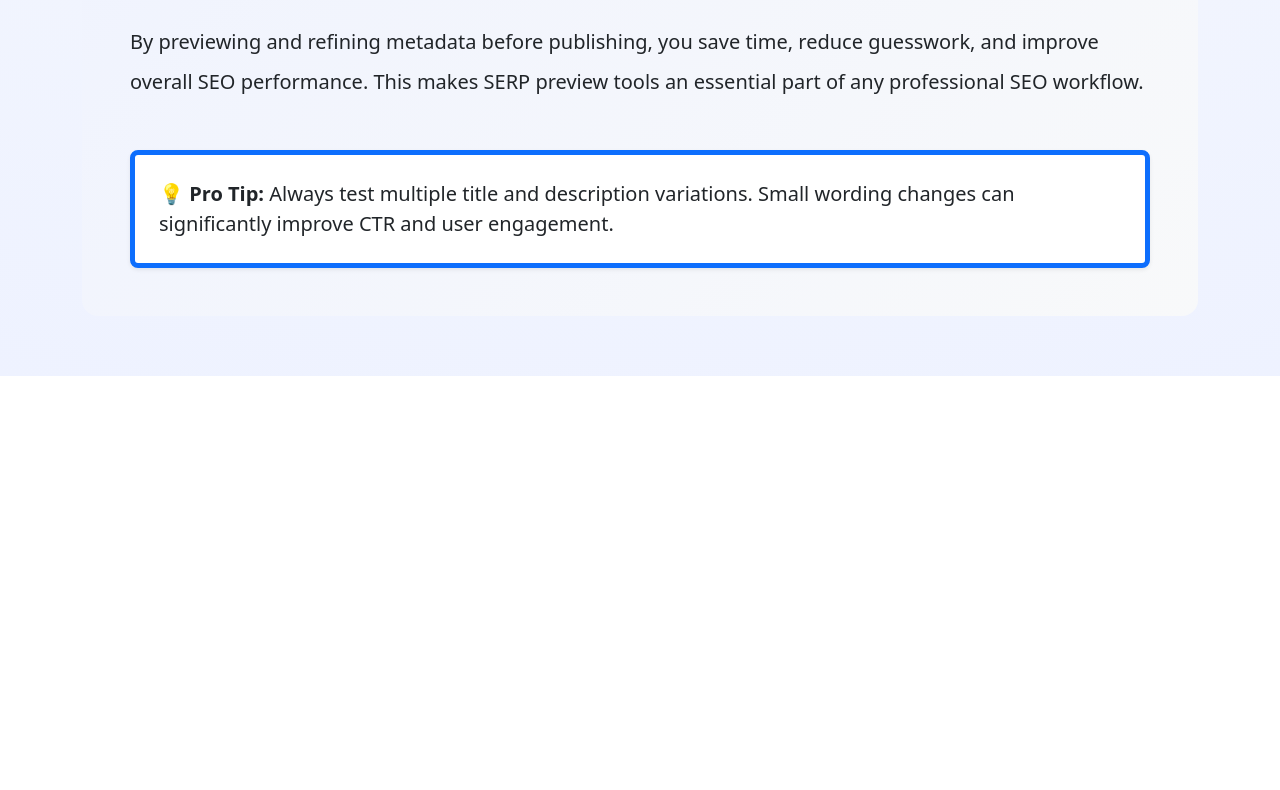
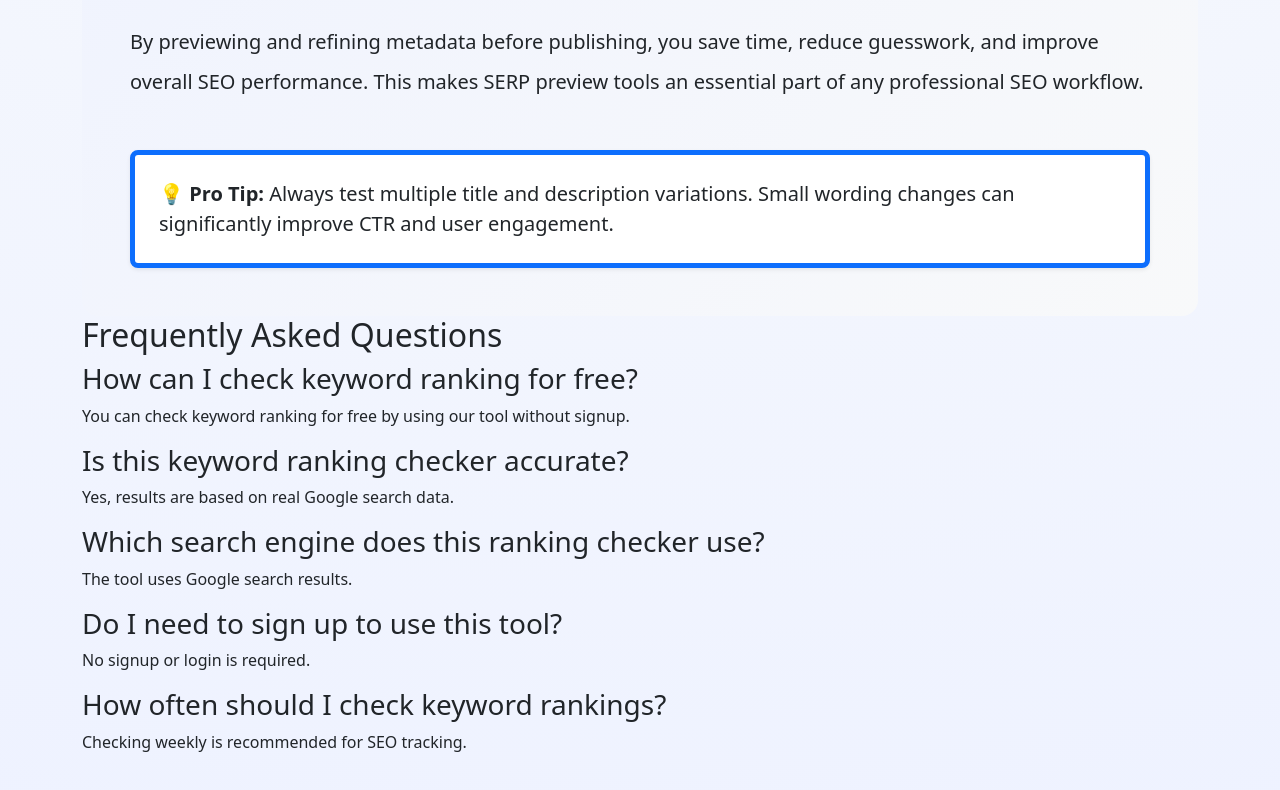
Before and after one commit to Harman8146/seotools, a Next.js app: page / in a window 1280 px wide. Shown: the part 1613-2403 px from the top of the page. Before the commit the page ends 1989 px from the top, so only its background shows below. Built offline with nearby package versions, Linux system fonts and the light colour scheme.

Commit message:
page.tsx

```diff
--- a/app/page.tsx
+++ b/app/page.tsx
@@ -436,6 +436,25 @@ style={{
     </p>
   </div>
 </section>
+
+       <section>
+          <h2>Frequently Asked Questions</h2>
+
+          <h3>How can I check keyword ranking for free?</h3>
+          <p>You can check keyword ranking for free by using our tool without signup.</p>
+
+          <h3>Is this keyword ranking checker accurate?</h3>
+          <p>Yes, results are based on real Google search data.</p>
+
+          <h3>Which search engine does this ranking checker use?</h3>
+          <p>The tool uses Google search results.</p>
+
+          <h3>Do I need to sign up to use this tool?</h3>
+          <p>No signup or login is required.</p>
+
+          <h3>How often should I check keyword rankings?</h3>
+          <p>Checking weekly is recommended for SEO tracking.</p>
+        </section>
     </div>
 
   </main>
```
